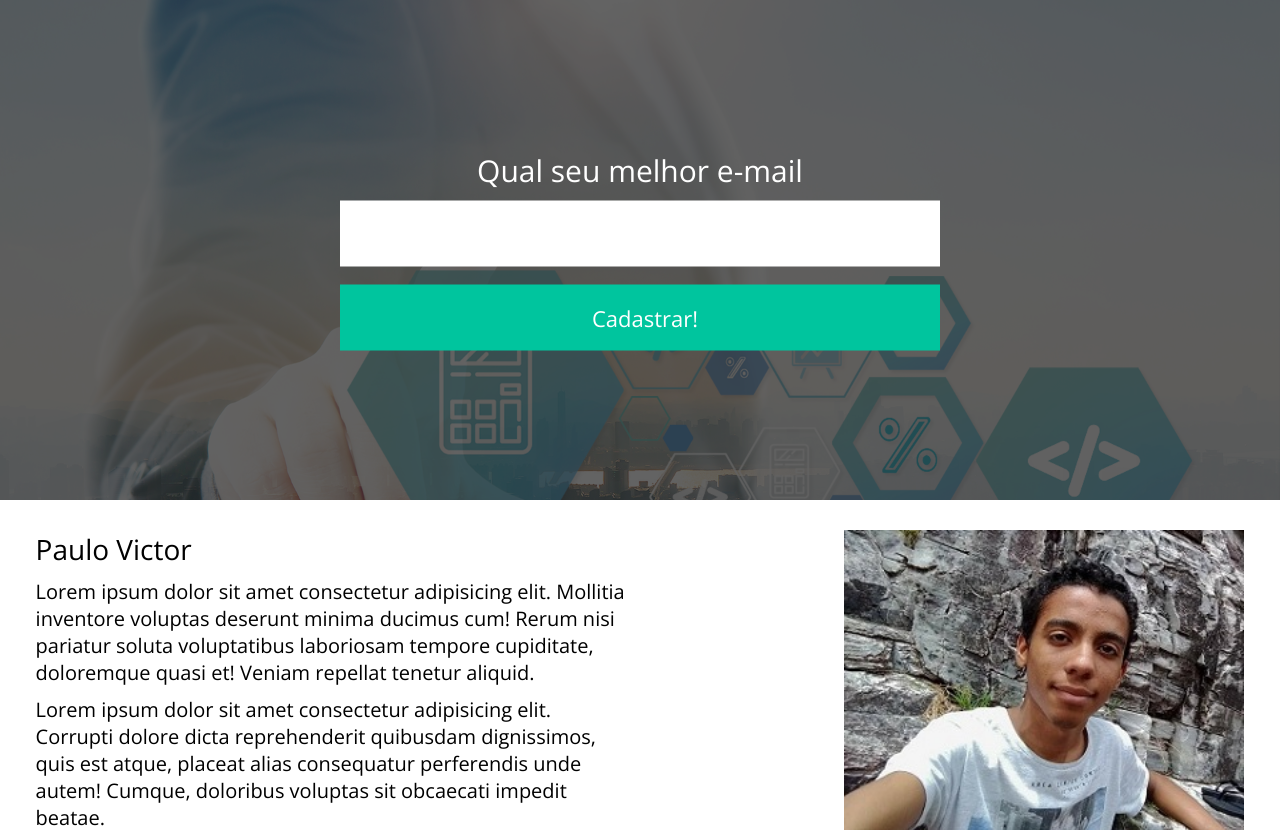
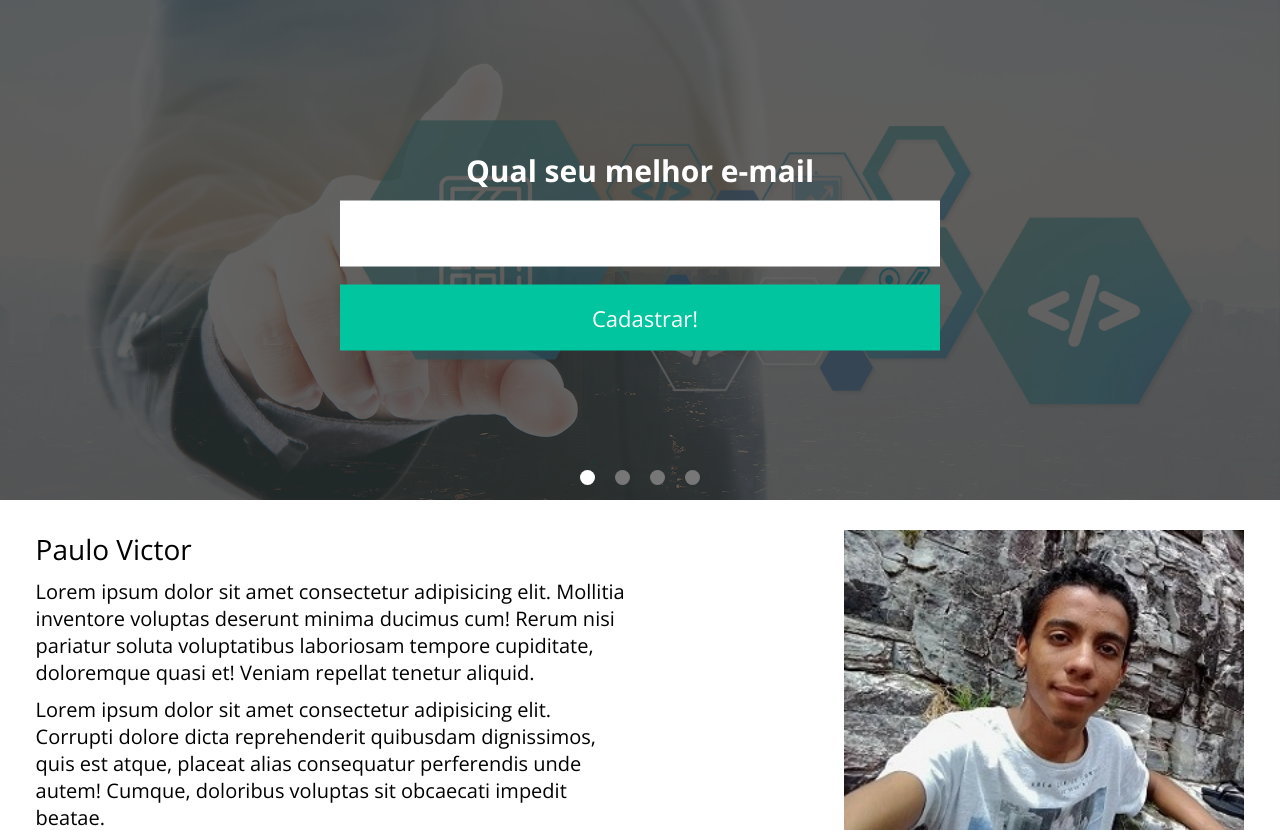
Before and after one commit to PauloVictorSS/Dynamic-WebSite, a PHP site: page /GitHub/ in a window 1280 px wide. Shown: the part 72-902 px from the top of the page. Run offline with PHP 8.4, Linux system fonts and the light colour scheme.

Commit message:
Slide no Banner
. Criação de um Slide no Banner da página principal;
. Comentários nos elementos e tags que eu não conhecia;

```diff
--- a/config.php
+++ b/config.php
@@ -1,5 +1,7 @@
 <?php
 
+    //Definindo a url padrão do site, tanto para um acesso mais limpo
+    //quanto para um acesso mais dinâmico
     define("INCLUDE_PATH", "http://localhost/GitHub/Projetos/Projeto_01/");
 
 ?>
--- a/estilos/style.css
+++ b/estilos/style.css
@@ -5,7 +5,7 @@
     font-family: "Open Sans";
 }
 html, body{
-    overflow-x: hidden;
+    overflow-x: hidden; /* Retirando a barra de bolagem da horizontal (caso apareça) */
     height: 100%;
 }
 input{
@@ -23,6 +23,7 @@ a{
 }
 
 /** Boot CSS **/
+
 
 .center{
     max-width: 1280px;
@@ -44,7 +45,7 @@ a{
     float: right;
 }
 .clear{
-    clear: both;
+    clear: both; /* Reseta todos os floats que foram usados*/
 }
 
 
@@ -67,7 +68,7 @@ header .logo a{
 }
 
 .mobile{
-    display: none;
+    display: none; /* Fazendo o menu do mobile sumir */
 }
 
 nav.desktop ul{
@@ -91,9 +92,42 @@ nav.desktop a{
 .banner-principal{
     width: 100%;
     height: 500px;
-    background-image: url('../imagens/banner.png');
+    background-size: cover; /*Fazendo o background esticar até cobrir todo o container*/
+    position: relative;
+}
+
+.banner-principal .banner-single{
+
+    position: absolute; /* O elemento é posicionado em relação ao seu primeiro
+                        elemento ancestral posicionado (não estático) */
+    left: 0;
+    top: 0;
+    width: 100%;
+    height: 100%;
     background-size: cover;
-    position: relative;
+    background-position: center;
+}
+
+div.bullets{
+    position: absolute;
+    bottom: 10px;
+    left: 50%;
+    transform: translateX(-50%);
+    z-index: 4;
+}
+
+div.bullets span{
+    display: inline-block; /* Colocando todos os elementos um ao lado do outro */
+    width: 15px;
+    height: 15px;
+    border-radius: 50%;
+    cursor: pointer;
+    background-color: #777;
+    margin: 0 10px;
+}
+
+div.bullets span.active-slider{
+    background-color: white;
 }
 
 .overlay{
@@ -102,7 +136,7 @@ nav.desktop a{
     top: 0;
     width: 100%;
     height: 100%;
-    z-index: 1;
+    z-index: 1; /* Especifica a ordem da pilha de um elemento (Quanto menor mais ao fundo) */
     background-color: rgba(51,51,51,0.6);
 }
 
@@ -323,6 +357,7 @@ section.contato{
     cursor: pointer;
 }
 
+/* Mexendo no layout das telas caso a tela tenha até 700px de largura*/
 @media screen and (max-width: 700px){
     .w50{
         padding: 20px;
@@ -336,8 +371,8 @@ section.contato{
         padding: 20px 40px;
         margin: 0;
     }
-    img{
-        float: none !important;
+    .descricao-autor img#foto{
+        float: none;
         display: block;
         margin: 0 auto;
     }
--- a/index.php
+++ b/index.php
@@ -15,9 +15,14 @@
 
     <?php
 
+        /* Verificando se uma das âncoras foi selecionada */
+
+        //Retornando a url do site
         $url = isset($_GET['url']) ? $_GET['url'] : 'home';
 
         switch ($url) {
+            //De acordo com a url utilizada cria um elemento com esse nome para a
+            //futura manipulação pelo JavaScript com o JQuery
             case 'sobre':
                 echo "<target target='sobre'>";
                 break;
@@ -57,9 +62,14 @@
     </header>
     <?php
 
+        /* Incluindo o arquivo da url */
+
+        //Verificando se a url escolhida existe
         if(file_exists('pages/'.$url.'.php'))
-            include('pages/'.$url.'.php');
+            include('pages/'.$url.'.php'); //incluindo a página da url
         else{
+
+            //Caso ela não exista, há o redirecionamento para a página de erro 404
             if($url != 'servicos' && $url != 'sobre')
                 header("Location: pages/404.php");
             else
@@ -76,5 +86,7 @@
     <script src="<?php echo INCLUDE_PATH; ?>js/jquery.js"></script>
     <script src="<?php echo INCLUDE_PATH; ?>js/scripts.js"></script>
 
+    <script src="<?php echo INCLUDE_PATH; ?>js/slider.js"></script>
+
 </body>
 </html>
--- a/js/scripts.js
+++ b/js/scripts.js
@@ -1,33 +1,42 @@
 $(function(){
-    //Todo o nosso código de script
 
+
+    //Função para abrir o menu quando clicar no botão (nav.mobile)
     $('nav.mobile').click(function(){
-        //O que vai acontecer quando clicarmos no nav.mobile
-        var listaMenu = $('nav.mobile ul');
-        var icone = $('.botao-menu-mobile').find('i');
 
-        //Abrir ou fechar o menu
+        var listaMenu = $('nav.mobile ul'); //Retornando o elemento que deve ser mostrado
+        var icone = $('.botao-menu-mobile').find('i'); //Retornando o ícone do botão que foi clicado
+
+        //Verificando se o menu está ou não aberto
         if(listaMenu.is(':hidden')){
-            listaMenu.slideToggle();
+            listaMenu.slideToggle(); //Fazendo o menu aparecer
+
+            //Trocando o ícone de 'abrir' para 'fechar'
             icone.removeClass('fa-bars');
             icone.addClass('fa-times');
         }
         else{
-            listaMenu.slideToggle();
+            listaMenu.slideToggle(); //Fazendo o menu desaparecer
+
+            //Trocando o ícone de 'fechar' para 'abrir'
             icone.removeClass('fa-times');
             icone.addClass('fa-bars');
         }
 
     })
 
+    //Verificando se uma das âncoras do menu foi clicada
     if($('target').length > 0){
-        var elemento = '#'+$('target').attr('target');
-        var divScroll = $(elemento).offset().top;
+        var elemento = '#'+$('target').attr('target'); //Verificando qual âncora foi selecionada
+        var divScroll = $(elemento).offset().top; //Retornando a 'distância' da âncora selecionada
 
+        //Verificando qual a distância para aplicar uma velocidade de animação diferente
         if(divScroll > 1000){
+            //Indo até um elemento selecionado de forma mais rápida
             $('html,body').animate({scrollTop:divScroll}, 1800);
         }
         else{
+            //Indo até um elemento selecionado de forma mais lenta
             $('html,body').animate({scrollTop:divScroll}, 1000);
         }
 
--- /dev/null
+++ b/js/slider.js
@@ -0,0 +1,60 @@
+$(function(){
+
+    var curSlide = 0; //Número da primeira imagem a ser mostrada
+    var delay = 4; //Tempo de espera para mduar a imagem sozinha (em seg)
+    var maxSlide = $('.banner-single').length - 1; //Retornando a quantidade de imagens do slide
+
+    //changeSlide();
+    initSlider();
+
+    //Função que inicia os slides e cria os bullets(botões)
+    //de acordo com a quantidade de imagens disponíveis
+    function initSlider(){
+        $('.banner-single').hide();
+        $('.banner-single').eq(0).show();
+        for(var i = 0; i <= maxSlide; i++){
+            var content = $('.bullets').html();
+
+            if(i == 0)
+                content+="<span class='active-slider'></span>";
+            else
+                content+="<span></span>";
+
+            $('.bullets').html(content);
+        }
+    }
+
+    //Essa função faz os slides mudarem conforme o tempo
+    function changeSlide() {
+
+        //Função que se repete a cada determinado tempo
+        setInterval(function(){
+
+            //Trocando as imagens
+            $('.banner-single').eq(curSlide).fadeOut(2000);
+            curSlide++;
+            if(curSlide > maxSlide)
+                curSlide = 0;
+            $('.banner-single').eq(curSlide).fadeIn(2000);
+
+            //Trocar a cor do bullets da imagem correspondente
+            $('.bullets span').removeClass('active-slider');
+            $('.bullets span').eq(curSlide).addClass('active-slider');
+
+        },delay * 1000)
+    }
+
+    //Função para trocar a imagem ao clicar em um determinado bullet
+    $('body').on('click', '.bullets span', function(){
+        var currentBullet = $(this);
+
+        //Trocando a imagem do bullet selecionado
+        $('.banner-single').eq(curSlide).fadeOut(1000);
+        curSlide = currentBullet.index();
+        $('.banner-single').eq(curSlide).fadeIn(1000);
+
+        //Trocar a cor do bullets da imagem correspondente
+        $('.bullets span').removeClass('active-slider');
+        currentBullet.addClass('active-slider');
+    })
+})
--- a/pages/home.php
+++ b/pages/home.php
@@ -1,11 +1,18 @@
-<section class="banner-principal">
+    <section class="banner-principal">
+        <div style="background-image: url(<?php echo INCLUDE_PATH; ?>imagens/slide/imagem0.png);" class="banner-single" ></div>
+        <div style="background-image: url(<?php echo INCLUDE_PATH; ?>imagens/slide/imagem1.jpg);" class="banner-single"></div>
+        <div style="background-image: url(<?php echo INCLUDE_PATH; ?>imagens/slide/imagem2.jpg);" class="banner-single"></div>
+        <div style="background-image: url(<?php echo INCLUDE_PATH; ?>imagens/slide/imagem3.jpg);" class="banner-single"></div>
         <div class="overlay"></div>
         <div class="center">
             <form>
-                <h2>Qual seu melhor e-mail</h2>
+                <h2><b>Qual seu melhor e-mail</b></h2>
                 <input type="email" name="email" required />
                 <input type="submit" name="acao" value="Cadastrar!" />
             </form>
+        </div>
+        <div class="bullets">
+
         </div>
     </section>
 
@@ -17,7 +24,7 @@
                 <p>Lorem ipsum dolor sit amet consectetur adipisicing elit. Corrupti dolore dicta reprehenderit quibusdam dignissimos, quis est atque, placeat alias consequatur perferendis unde autem! Cumque, doloribus voluptas sit obcaecati impedit beatae.</p>
             </div>
             <div class="w50 left">
-                <img src="<?php echo INCLUDE_PATH; ?>imagens/foto2.jpg" class="right">
+                <img src="<?php echo INCLUDE_PATH; ?>imagens/foto2.jpg" class="right" id="foto">
             </div>
             <div class="clear"></div>
         </div>
```
Also changed, not shown: imagens/slide/imagem0.png (renamed from imagens/banner.png), imagens/slide/imagem1.jpg (added), imagens/slide/imagem2.jpg (added), imagens/slide/imagem3.jpg (added).
